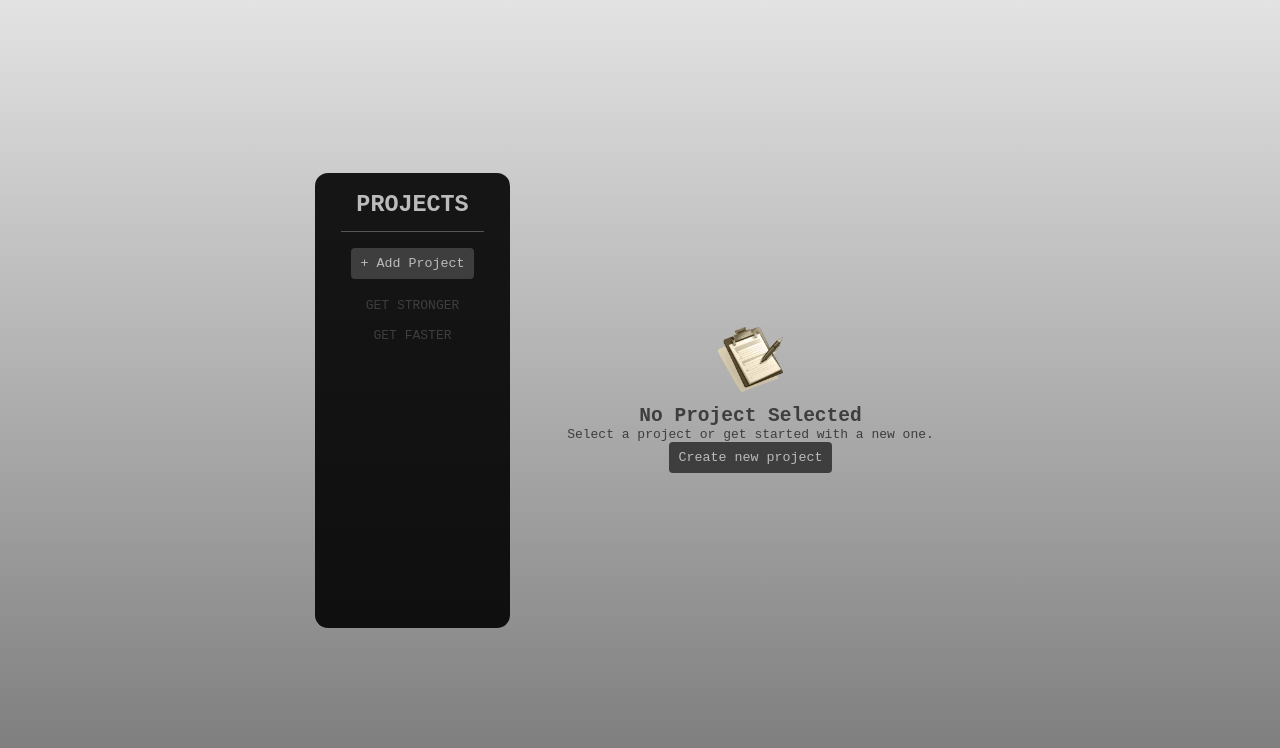
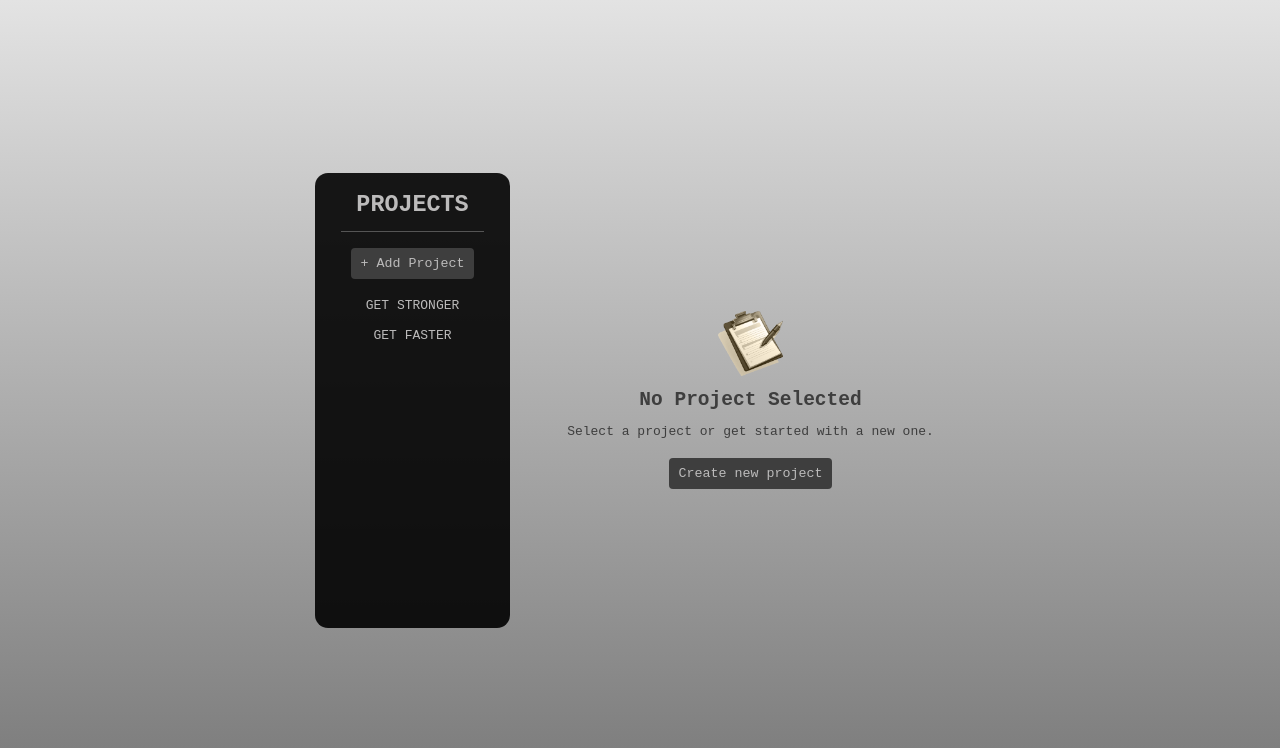
Before and after one commit to Strimlaren/Project-Management, a React (Vite) app: page / in a window 1280 px wide. Shown: the top 748 px of the page. Built offline with nearby package versions, Linux system fonts and the light colour scheme.

Commit message:
Fixed styling on DefaultArea.

```diff
--- a/src/components/DefaultArea/DefaultArea.module.css
+++ b/src/components/DefaultArea/DefaultArea.module.css
@@ -1,19 +1,19 @@
-img {
+.container {
+  justify-content: center;
+  align-items: center;
+
+  & img {
     width: 5rem;
     height: 5rem;
   }
 
-h1 {
+  & h1 {
     margin: 1rem 0;
     color: var(--tetriary);
   }
 
-p {
+  & p {
     margin: 0 0 1.5rem 0;
     color: var(--tetriary);
   }
-
-.container {
-  justify-content: center;
-  align-items: center;
 }
```
Lines whose indentation alone changed are shown as unchanged.
